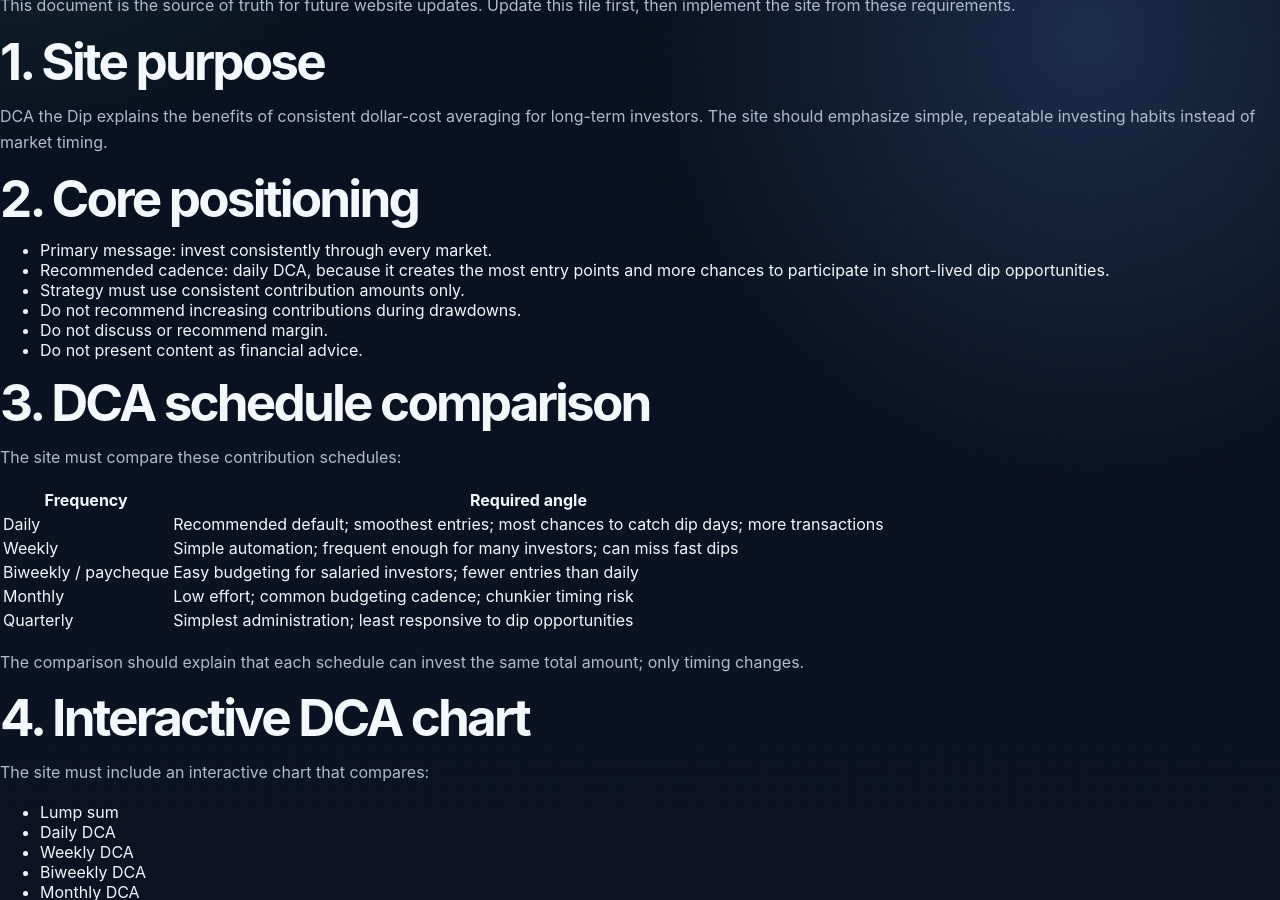
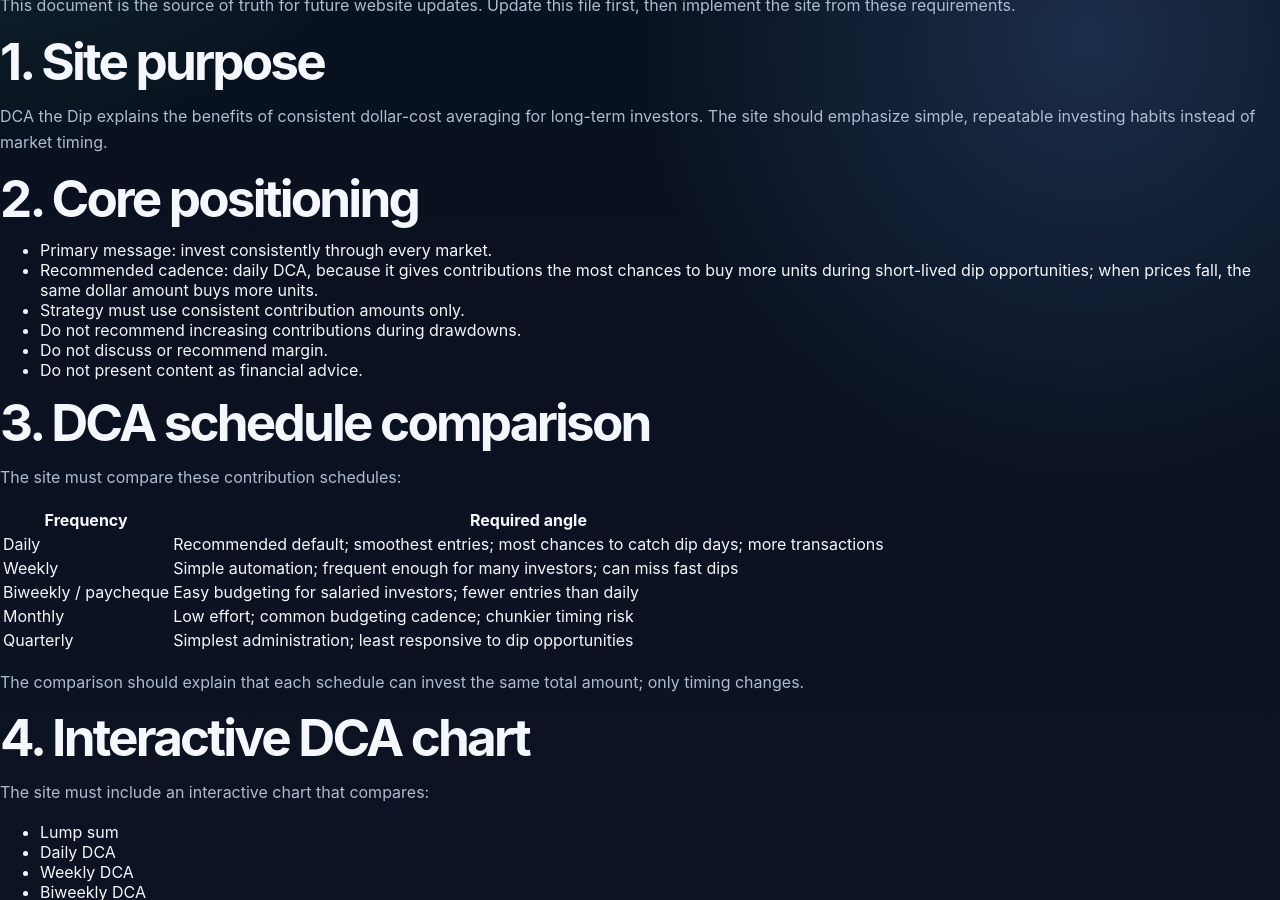
Before and after one commit to thestamp/dcathedip, a Jekyll site: the page built from requirements.md, in a window 1280 px wide and 900 px high, scrolled down 337 px. Built offline with Jekyll 4.4.1, drawn with Linux system fonts in a browser that asks for light colours; our own code applies the rules of GitHub Pages for plain Markdown files.

Commit message:
Use units language for dip opportunities

```diff
--- a/index.html
+++ b/index.html
@@ -43,7 +43,7 @@
       <div class="card-glow"></div>
       <p class="card-label">Simple rule</p>
       <h2 id="todayRule">Same amount. Every day.</h2>
-      <p>Daily DCA creates more purchase points, giving your plan more chances to buy during short-lived dips.</p>
+      <p>Daily DCA helps you accumulate more units during dips: when prices fall, the same dollar contribution buys more units.</p>
       <div class="mini-bars" aria-hidden="true">
         <span style="height: 35%"></span>
         <span style="height: 50%"></span>
@@ -142,7 +142,7 @@
       <div role="row"><span>Frequency</span><strong>Benefit / drawback</strong></div>
       <div role="row"><span>Daily</span><strong>Most dip opportunities and smoothest entries / more transactions</strong></div>
       <div role="row"><span>Weekly</span><strong>Simple automation with frequent buys / can miss fast dips</strong></div>
-      <div role="row"><span>Biweekly</span><strong>Matches paycheques and budgeting / fewer entry points than daily</strong></div>
+      <div role="row"><span>Biweekly</span><strong>Matches paycheques and budgeting / fewer chances than daily to collect extra units during dips</strong></div>
       <div role="row"><span>Monthly</span><strong>Low effort and common payroll fit / chunkier timing risk</strong></div>
       <div role="row"><span>Quarterly</span><strong>Simplest administration / least responsive to dip opportunities</strong></div>
     </div>
@@ -227,7 +227,7 @@
     </details>
     <details>
       <summary>Why recommend daily instead of monthly?</summary>
-      <p>Monthly investing is still excellent. Daily investing simply creates more entry points, which can matter during volatile markets where dips and rebounds happen quickly.</p>
+      <p>Monthly investing is still excellent. Daily investing simply gives your contributions more chances to buy extra units when prices briefly dip and rebound quickly.</p>
     </details>
     <details>
       <summary>Why highlight the TFSA for Canadians?</summary>
--- a/requirements.md
+++ b/requirements.md
@@ -9,7 +9,7 @@
 ## 2. Core positioning
 
 - Primary message: invest consistently through every market.
-- Recommended cadence: daily DCA, because it creates the most entry points and more chances to participate in short-lived dip opportunities.
+- Recommended cadence: daily DCA, because it gives contributions the most chances to buy more units during short-lived dip opportunities; when prices fall, the same dollar amount buys more units.
 - Strategy must use consistent contribution amounts only.
 - Do not recommend increasing contributions during drawdowns.
 - Do not discuss or recommend margin.
```
